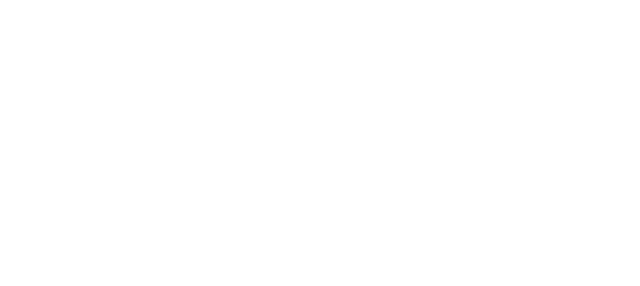
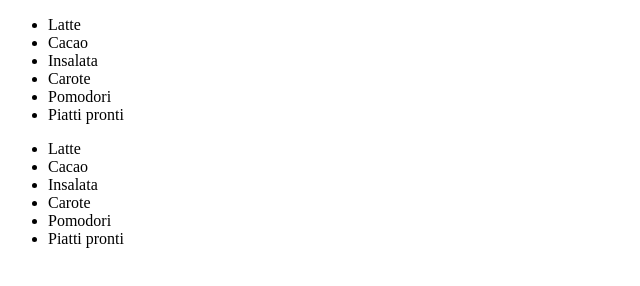
Before and after one commit to WilliamHaxhija/js-lista-spesa, a plain HTML site: page index.html in a window 1280 px wide. Shown: the whole page, without its empty margins (0-640 px from the left). Drawn offline with Linux system fonts and the light colour scheme.

Commit message:
end project

```diff
--- a/index.html
+++ b/index.html
@@ -6,6 +6,8 @@
     <title>Lista Spesa</title>
 </head>
 <body>
+    <ul id="list-for"></ul>
+    <ul id="list-while"></ul>
     <script type="text/javascript" src="./js/script.js"></script>
 </body>
 </html>
--- a/js/script.js
+++ b/js/script.js
@@ -11,3 +11,19 @@ const list = [
 Stampare sulla pagina (anche brutalmente, basta che si vedano) gli elementi della lista individualmente.
 Svolgete questo esercizio in 2 versioni: col ciclo for e col ciclo while.
 */
+
+// Esercizio svolto con ciclo for
+const listFor = ['Latte', 'Cacao', 'Insalata', 'Carote', 'Pomodori', 'Piatti pronti'];
+for (let i = 0; i < listFor.length; i++) {
+    const thisItemFor = listFor[i];
+    document.querySelector('#list-for').innerHTML += `<li>${thisItemFor}</li>`;
+}
+
+// Esercizio svolto con ciclo while
+const listWhile = ['Latte', 'Cacao', 'Insalata', 'Carote', 'Pomodori', 'Piatti pronti'];
+let i = 0;
+while (i < listWhile.length) {
+    let thisItemWhile = listWhile[i];
+    document.querySelector('#list-while').innerHTML += `<li>${thisItemWhile}</li>`;
+    i++;
+}
```
